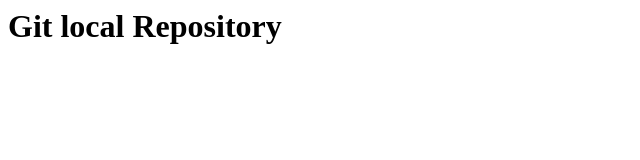
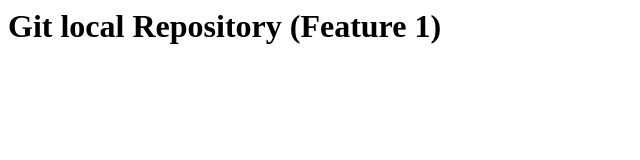
Before and after one commit to kamaltekwani-ub/local-repo, a plain HTML site: page index.html in a window 1280 px wide. Shown: the whole page, without its empty margins (0-640 px from the left). Drawn offline with Linux system fonts and the light colour scheme.

Commit message:
Adding New Feature 1

```diff
--- a/index.html
+++ b/index.html
@@ -1,10 +1,10 @@
 <html>
     <head>
         <title>
-            Git Local Repository
+            Git Local Repository (Feature 1)
         </title>
     </head>
     <body>
-        <h1>Git local Repository</h1>
+        <h1>Git local Repository (Feature 1)</h1>
     </body>
 </html>
```
Also changed, not shown: 1 other file.
